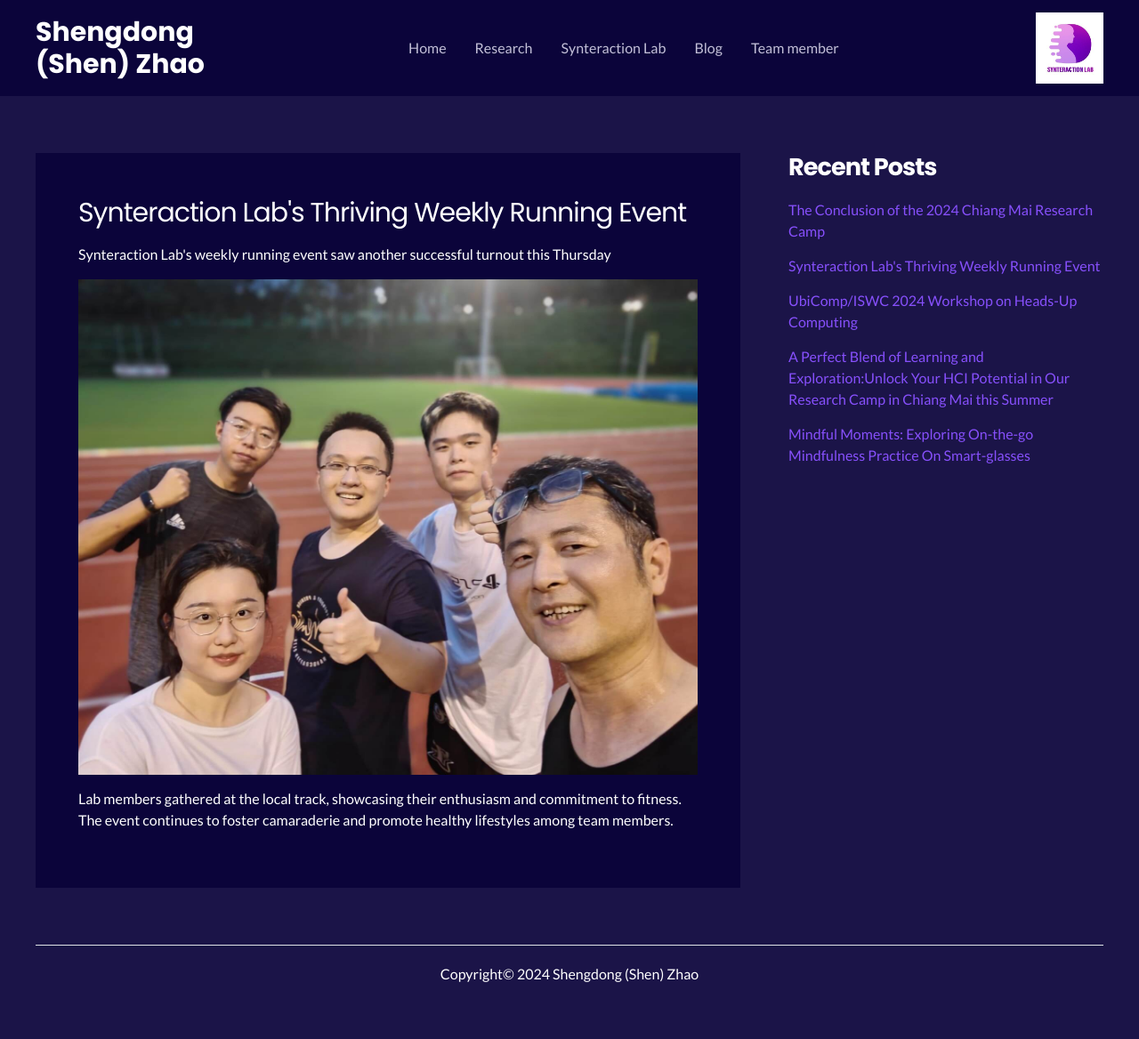
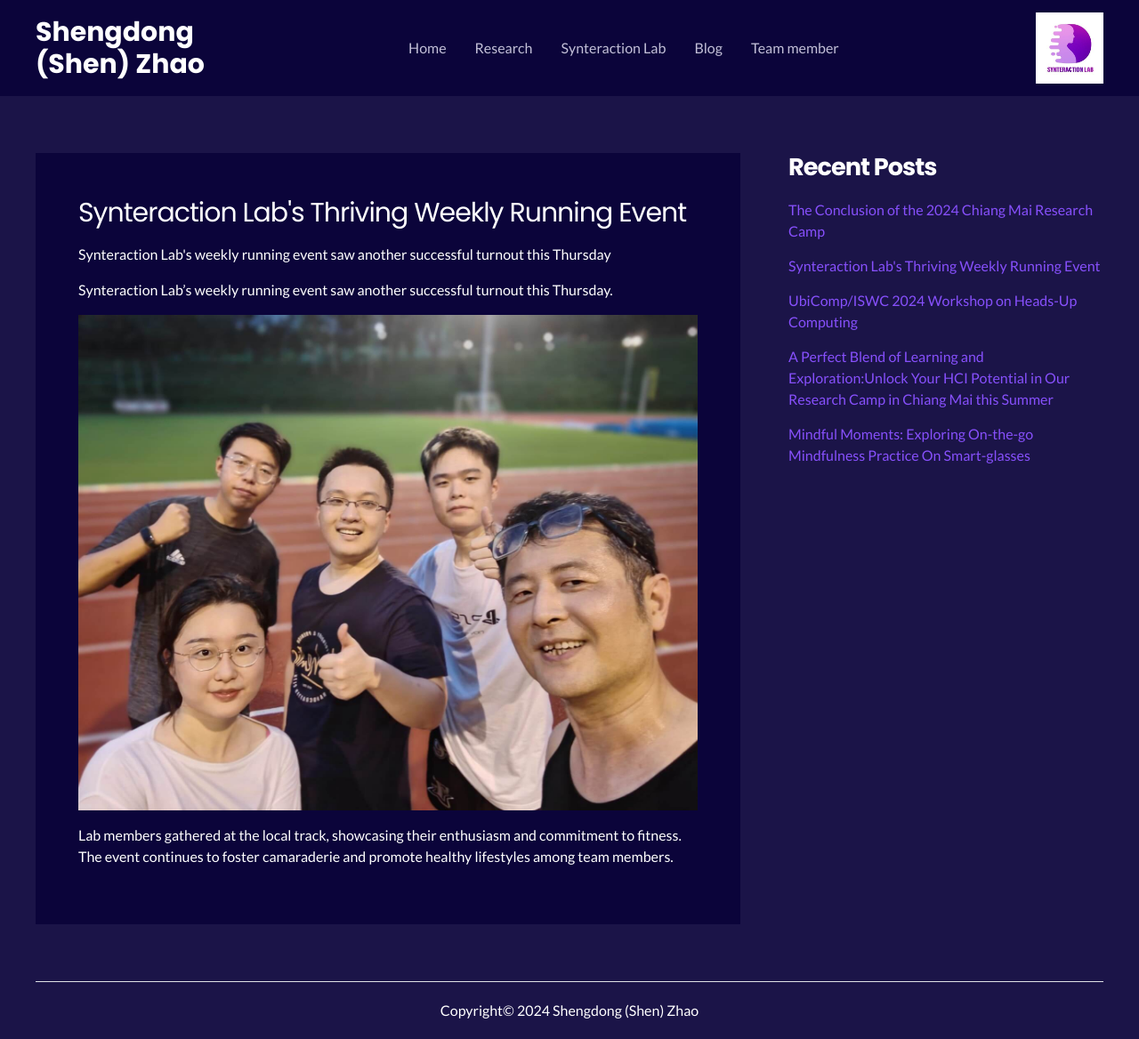
Before and after one commit to sszhao/sszhao.github.io, a Jekyll site: the page built from _posts/2024-26-24-synteraction-labs-thriving-weekly-running-event.md, in a window 1280 px wide. Shown: the whole page at 89% size. Built offline with Jekyll 4.4.1, drawn with Linux system fonts in a browser that asks for light colours; nearby versions of some CDN libraries; before the commit the page ends 1127 px from its top, so only the background shows below that.

Commit message:
Update 2024-26-24-synteraction-labs-thriving-weekly-running-event.md

```diff
--- a/_posts/2024-26-24-synteraction-labs-thriving-weekly-running-event.md
+++ b/_posts/2024-26-24-synteraction-labs-thriving-weekly-running-event.md
@@ -12,5 +12,8 @@ pdf-link:
 page-link:
 video-link:
 ---
+Synteraction Lab's weekly running event saw another successful turnout this Thursday.
+
 ![ ](/assets/img/group-running.jpeg " ")
+
 Lab members gathered at the local track, showcasing their enthusiasm and commitment to fitness. The event continues to foster camaraderie and promote healthy lifestyles among team members.
```
